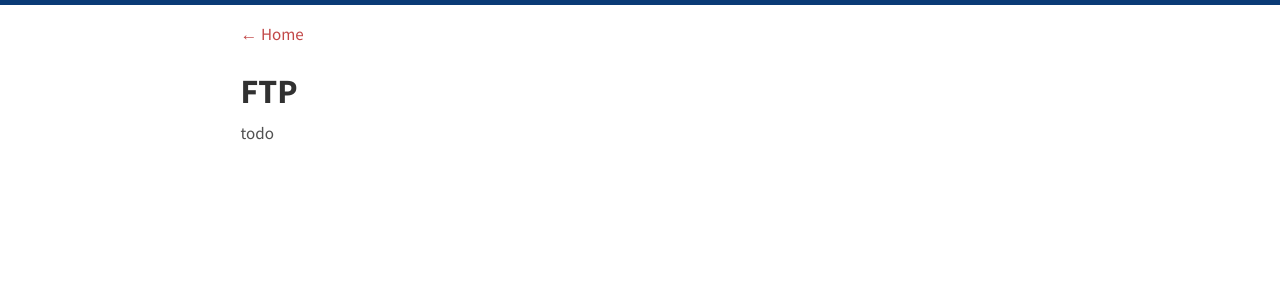
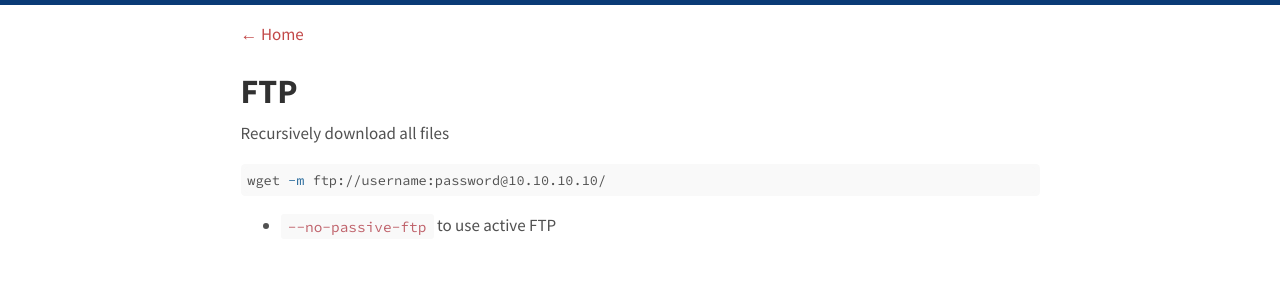
Before and after one commit to agrzeslak/cheatsheet, a Jekyll site: the page built from _topics/ftp.md, in a window 1280 px wide. Shown: the top 300 px of the page. Built offline with Jekyll 4.4.1, drawn with Linux system fonts in a browser that asks for light colours.

Commit message:
Added ftp mirroring command

````diff
--- a/_topics/ftp.md
+++ b/_topics/ftp.md
@@ -9,4 +9,8 @@ tags:
 ---
 # FTP
 
-todo
+Recursively download all files
+```shell
+wget -m ftp://username:password@10.10.10.10/
+```
+- `--no-passive-ftp` to use active FTP
````
